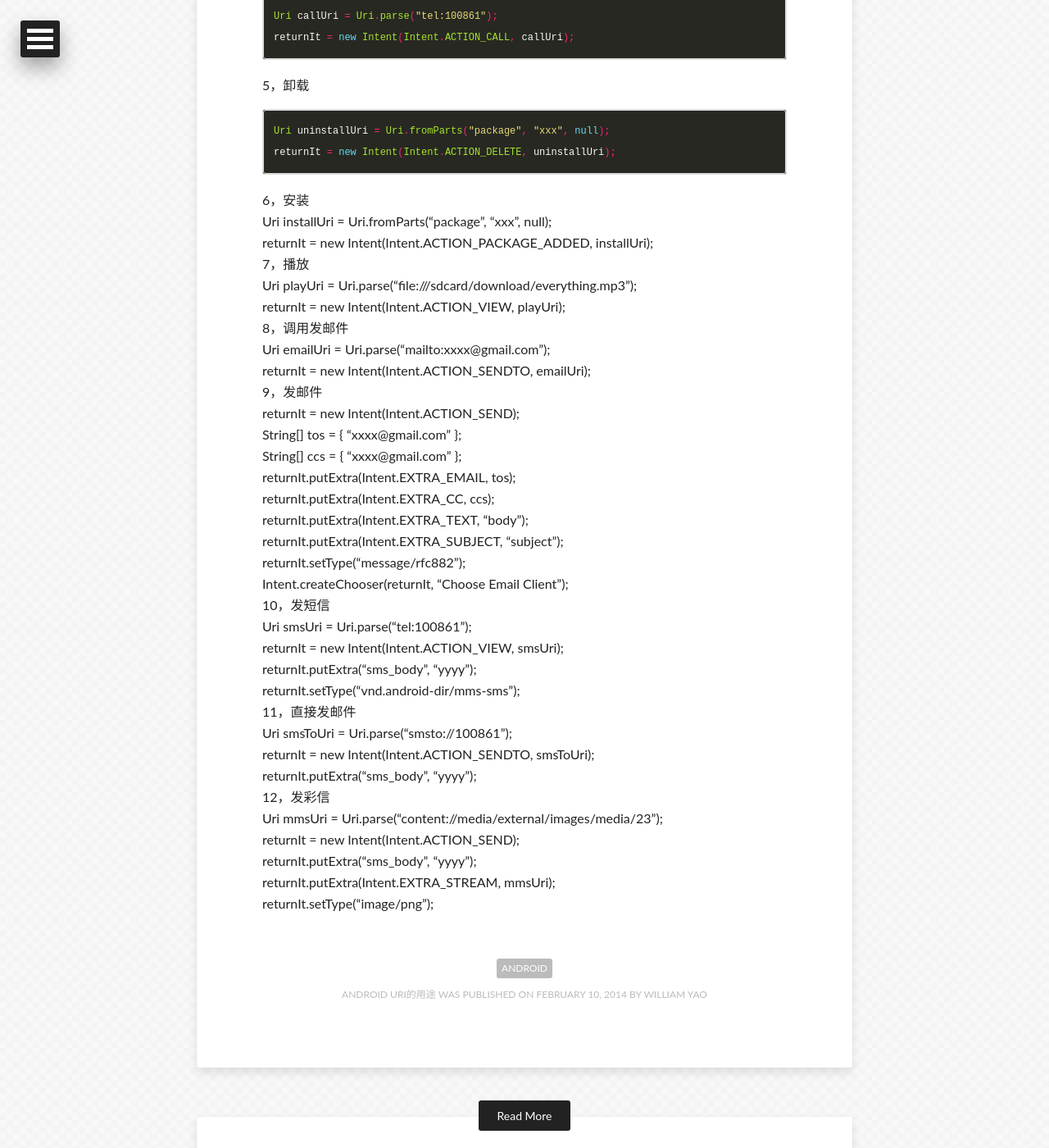
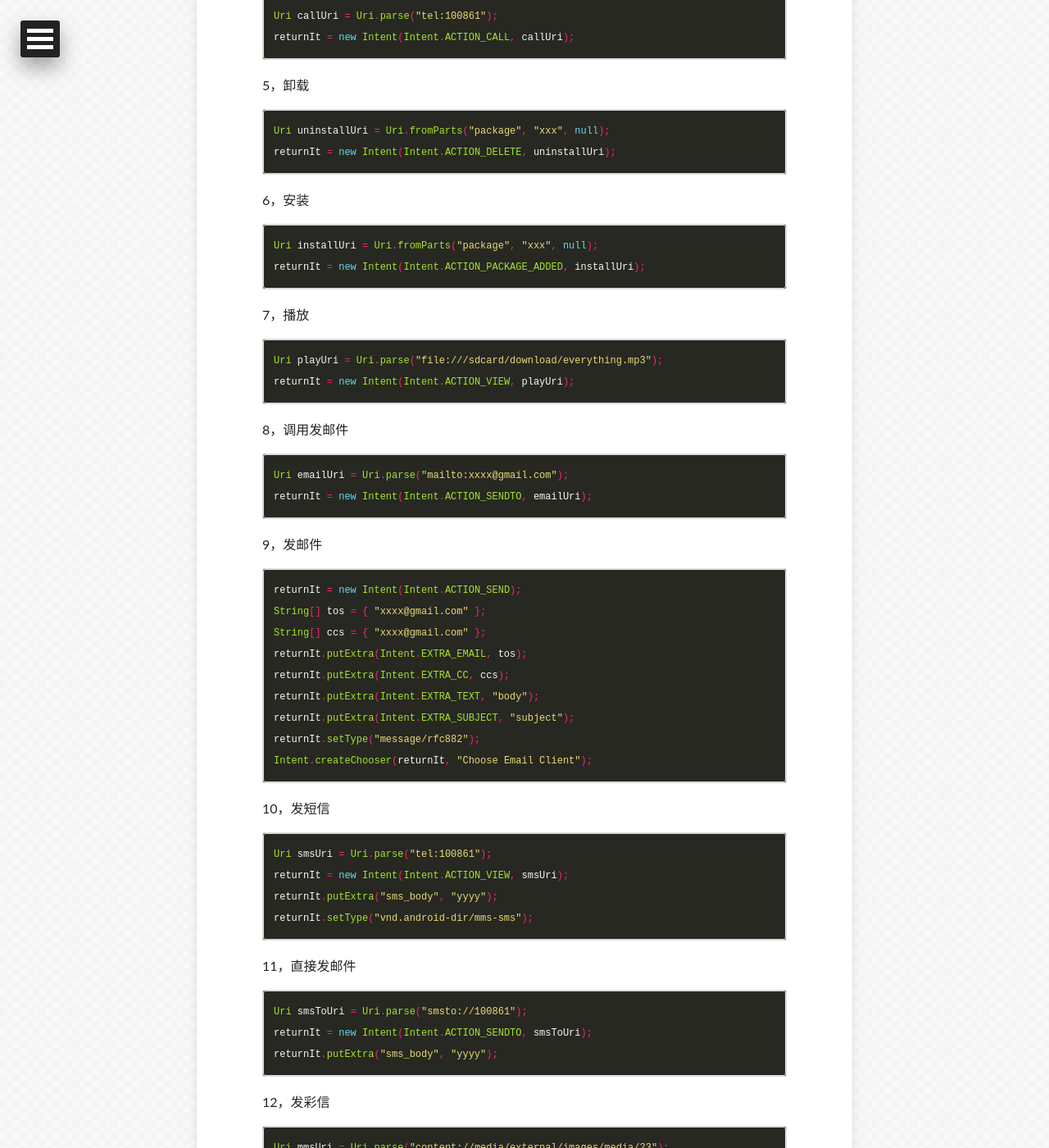
Before and after one commit to apyixiang/apyixiang.github.io, a Jekyll site: the page built from _posts/2014-02-10-android-uri.markdown, in a window 1280 px wide and 1400 px high, scrolled down 794 px. Shown: the whole window at 82% size. Built offline with Jekyll 4.4.1, drawn with Linux system fonts in a browser that asks for light colours; some web fonts are replaced; Markdown is read by kramdown in place of the engine named in the settings; comment, search, counter and statistics services are not loaded; some of the changed text lies outside the part shown.

Commit message:
Update 2014-02-10-android-uri.markdown

````diff
--- a/_posts/2014-02-10-android-uri.markdown
+++ b/_posts/2014-02-10-android-uri.markdown
@@ -44,15 +44,29 @@ returnIt = new Intent(Intent.ACTION_DELETE, uninstallUri);
 ```
 
 6，安装
+
+```java
 Uri installUri = Uri.fromParts("package", "xxx", null);
 returnIt = new Intent(Intent.ACTION_PACKAGE_ADDED, installUri);
+```
+
 7，播放
+
+```java
 Uri playUri = Uri.parse("file:///sdcard/download/everything.mp3");
 returnIt = new Intent(Intent.ACTION_VIEW, playUri);
+```
+
 8，调用发邮件
+
+```java
 Uri emailUri = Uri.parse("mailto:xxxx@gmail.com");
 returnIt = new Intent(Intent.ACTION_SENDTO, emailUri);
+```
+
 9，发邮件
+
+```java
 returnIt = new Intent(Intent.ACTION_SEND);
 String[] tos = { "xxxx@gmail.com" };
 String[] ccs = { "xxxx@gmail.com" };
@@ -62,18 +76,31 @@ returnIt.putExtra(Intent.EXTRA_TEXT, "body");
 returnIt.putExtra(Intent.EXTRA_SUBJECT, "subject");
 returnIt.setType("message/rfc882");
 Intent.createChooser(returnIt, "Choose Email Client");
+```
+
 10，发短信
+
+```java
 Uri smsUri = Uri.parse("tel:100861");
 returnIt = new Intent(Intent.ACTION_VIEW, smsUri);
 returnIt.putExtra("sms_body", "yyyy");
 returnIt.setType("vnd.android-dir/mms-sms");
+```
+
 11，直接发邮件
+
+```java
 Uri smsToUri = Uri.parse("smsto://100861");
 returnIt = new Intent(Intent.ACTION_SENDTO, smsToUri);
 returnIt.putExtra("sms_body", "yyyy");
+```
+
 12，发彩信
+
+```java
 Uri mmsUri = Uri.parse("content://media/external/images/media/23");
 returnIt = new Intent(Intent.ACTION_SEND);
 returnIt.putExtra("sms_body", "yyyy");
 returnIt.putExtra(Intent.EXTRA_STREAM, mmsUri);
 returnIt.setType("image/png");
+```
````
